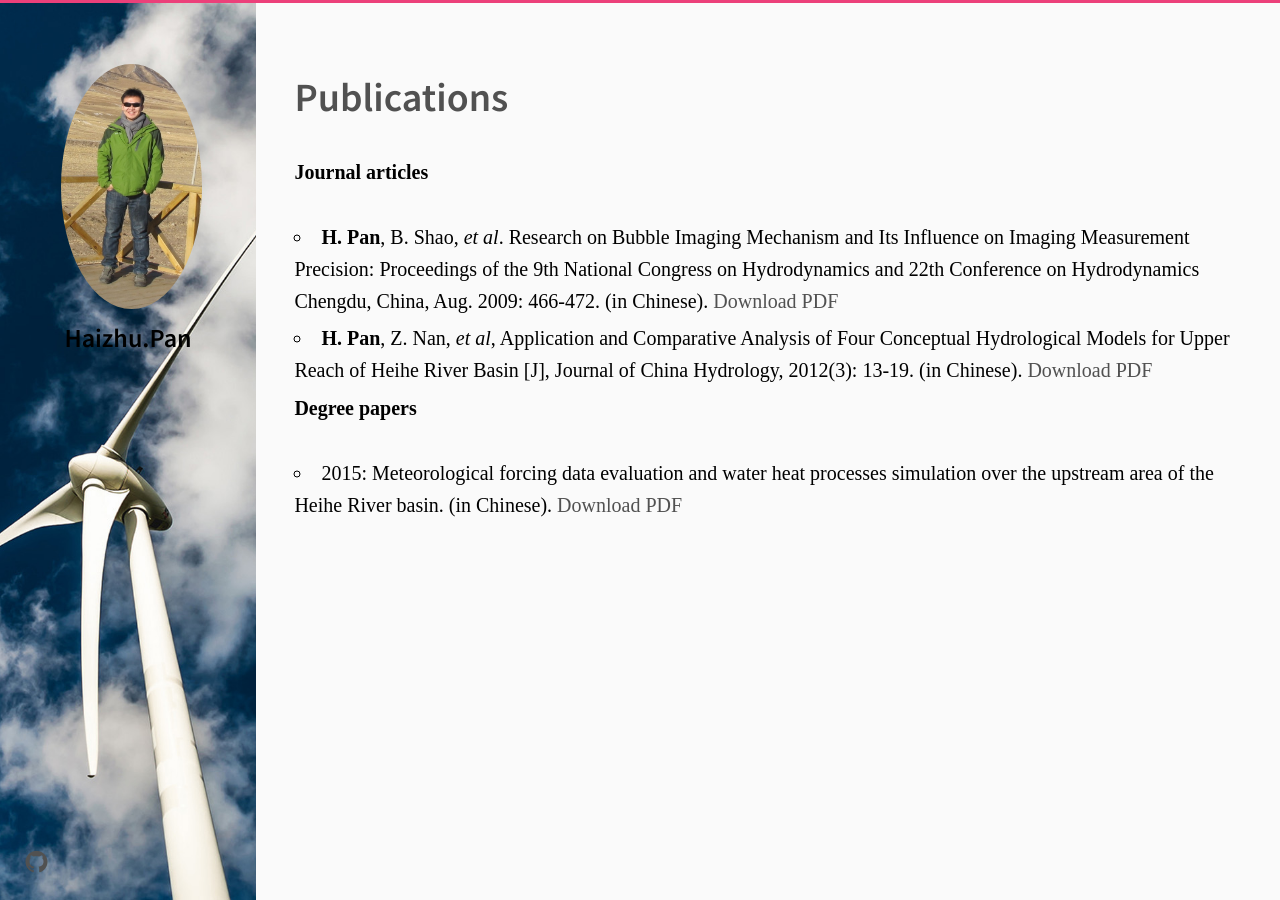
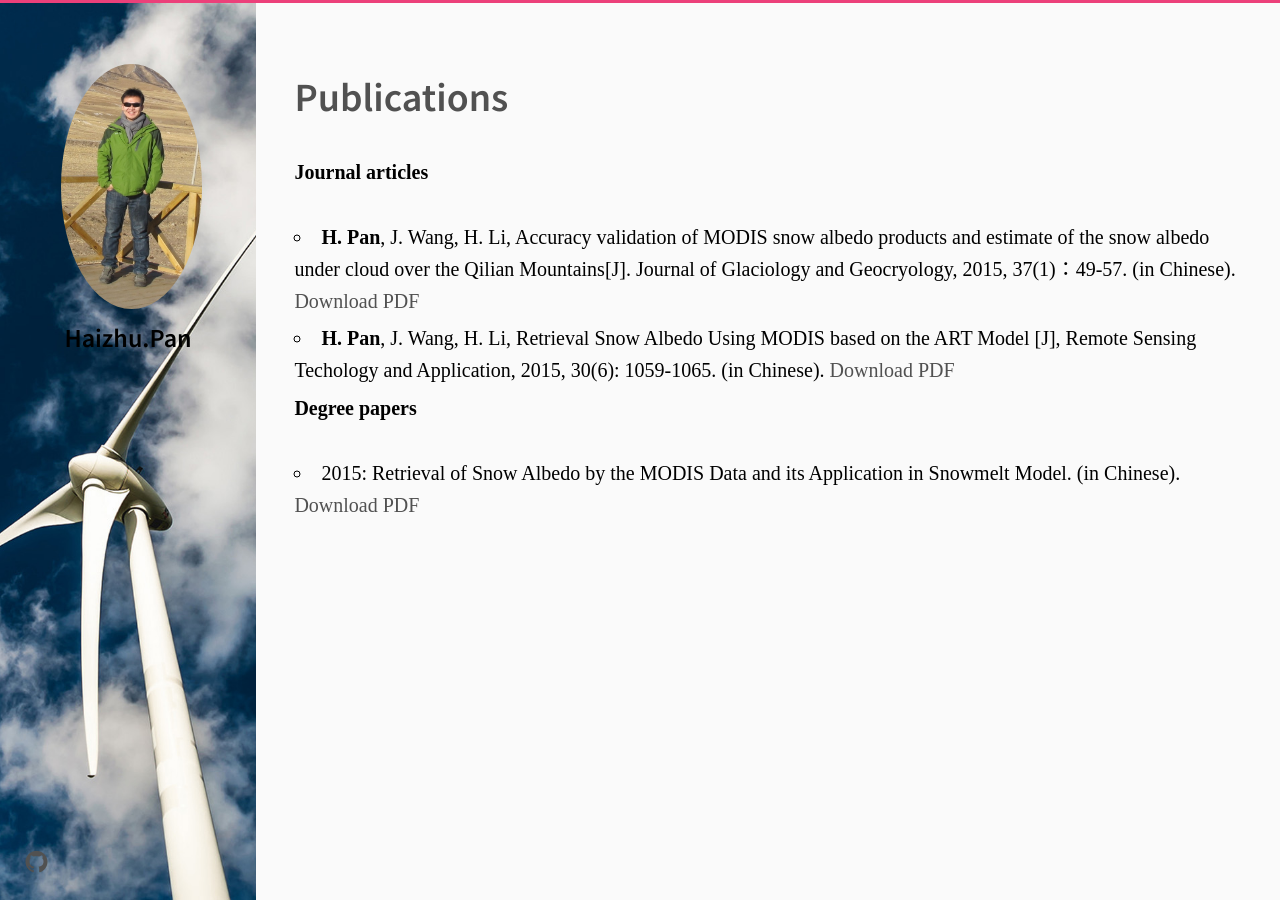
Before and after one commit to thinker3197/ink, a Jekyll site: the page built from publish.html, in a window 1280 px wide. Built offline with Jekyll 4.4.1, drawn with Linux system fonts in a browser that asks for light colours.

Commit message:
Update publish.html

```diff
--- a/publish.html
+++ b/publish.html
@@ -15,18 +15,16 @@ permalink: /publish/
   <font color="black" style="font-family:Times New Roman">
   <h4>Journal articles</h4>
   <ul type="cirle" stype="margin-top:0px">
-	<li> <b>H. Pan</b>, B. Shao, <i>et al</i>. Research on Bubble Imaging Mechanism and Its Influence on
-	Imaging Measurement Precision: Proceedings of the 9th National Congress on Hydrodynamics
-	and 22th Conference on Hydrodynamics Chengdu, China, Aug. 2009: 466-472. (in Chinese).
+	<li> <b>H. Pan</b>, J. Wang, H. Li, Accuracy validation of MODIS snow albedo products and estimate of the snow albedo under
+		cloud over the Qilian Mountains[J]. Journal of Glaciology and Geocryology, 2015, 37(1)：49-57. (in Chinese).
 	<a href="/upload/conference_2009.pdf"> Download PDF </a></li>
-	<li><b>H. Pan</b>, Z. Nan, <i>et al</i>, Application and Comparative Analysis of Four Conceptual
-	Hydrological Models for Upper Reach of Heihe River Basin [J], Journal of China Hydrology,
-	2012(3): 13-19. (in Chinese). <a href="/upload/jch_2012.pdf"> Download PDF </a></li>
+	<li><b>H. Pan</b>, J. Wang, H. Li, Retrieval Snow Albedo Using MODIS based on the ART Model [J], Remote Sensing Techology
+		and Application, 2015, 30(6): 1059-1065. (in Chinese). <a href="/upload/jch_2012.pdf"> Download PDF </a></li>
   </ul>
   <h4>Degree papers</h4>
   <ul type="cirle" stype="margin-top:0px">
-	<li> 2015: Meteorological forcing data evaluation and water heat processes simulation over the upstream
-	area of the Heihe River basin. (in Chinese). <a href="/upload/scu_thesis_hsw.pdf"> Download PDF </a></li>
+	<li> 2015: Retrieval of Snow Albedo by the MODIS Data and its Application in Snowmelt Model. (in Chinese).
+		<a href="/upload/scu_thesis_hsw.pdf"> Download PDF </a></li>
   </ul>
   </font>
 </section>
```
